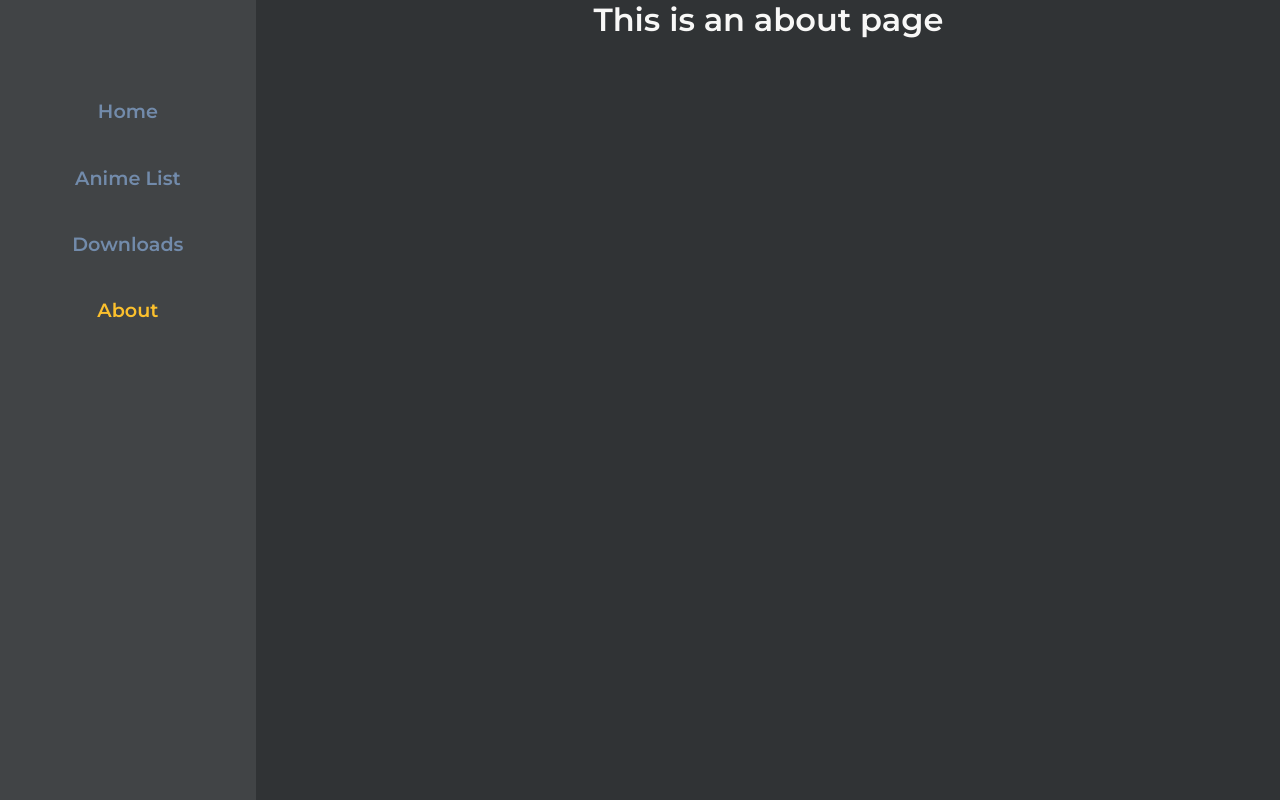
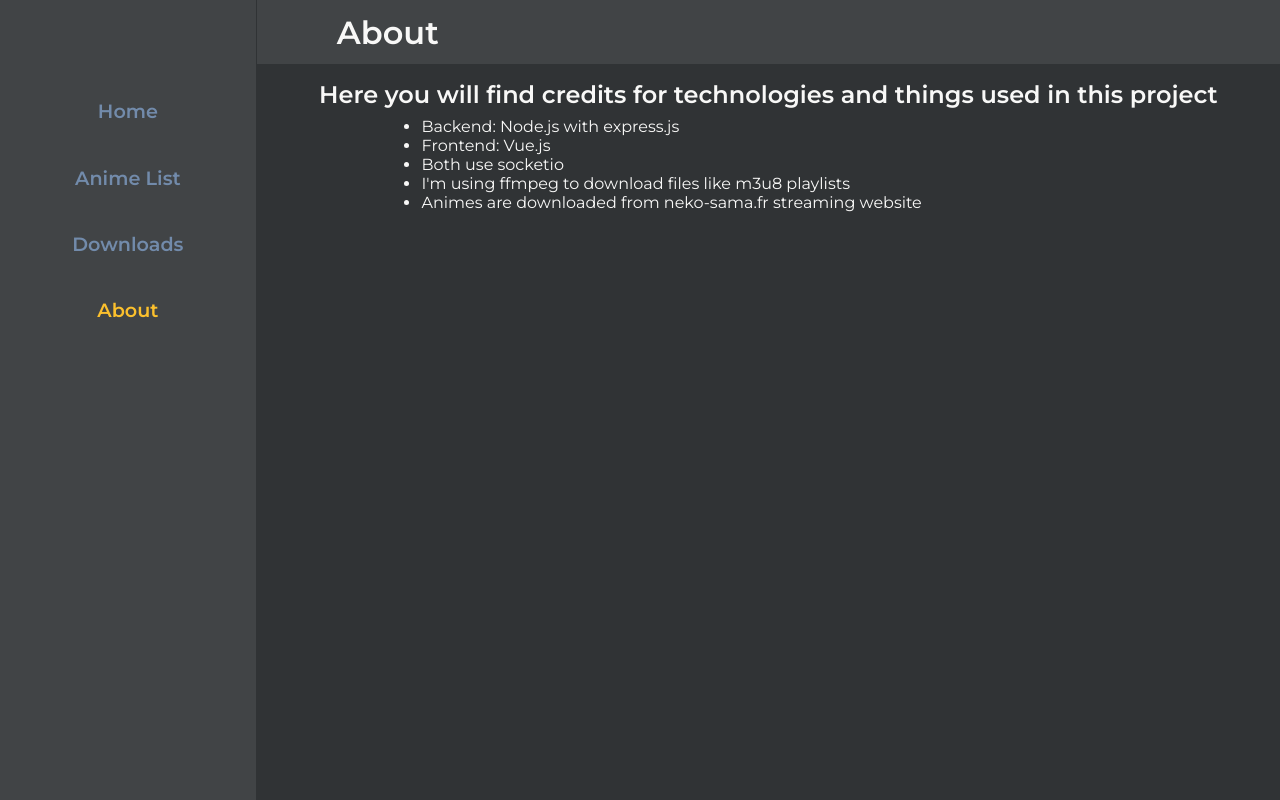
Before and after one commit to NemoDacremont/anime-download-gui, a Vue app in the folder client/: page /about in a window 1280 px wide. Built offline with nearby package versions, Linux system fonts and the light colour scheme.

Commit message:
Added content to about page with some dirty style

```diff
--- a/client/src/views/About.vue
+++ b/client/src/views/About.vue
@@ -1,5 +1,46 @@
 <template>
   <div class="about">
-    <h1>This is an about page</h1>
+		<div class="headers">
+			<h1>About</h1>
+		</div>
+		<div class="content">
+			<h2>Here you will find credits for technologies and things used in this project</h2>
+			<ul>
+
+				<li>Backend: Node.js with express.js</li>
+				<li>Frontend: Vue.js</li>
+				<li>Both use socketio</li>
+				<li>I'm using ffmpeg to download files like m3u8 playlists</li>
+				<li>Animes are downloaded from neko-sama.fr streaming website</li>
+
+			</ul>
+		</div>
   </div>
 </template>
+
+<style lang="scss" scoped>
+.headers {
+	height: 8vh;
+	padding: 0 5em;
+	display: flex;
+	background-color: var(--nav-background-color);
+	align-items: center;
+}
+
+.content {
+	padding: 1em;
+	display: flex;
+	flex-direction: column;
+	gap: .5em;
+	justify-content: center;
+	align-items: center;
+}
+
+ul {
+	width: 70%;
+	display: flex;
+	flex-direction: column;
+	align-items: flex-start;
+}
+
+</style>
```
